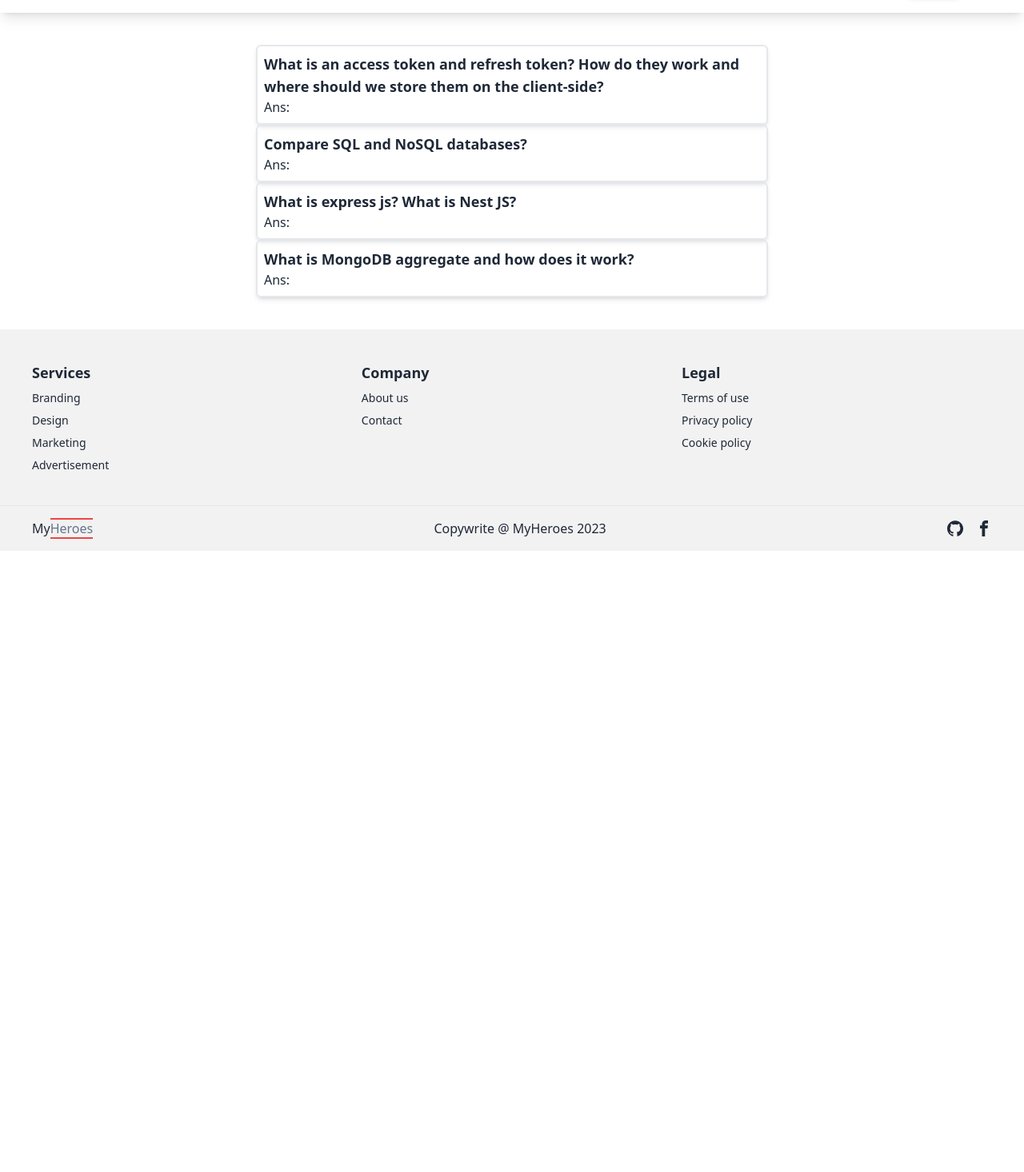
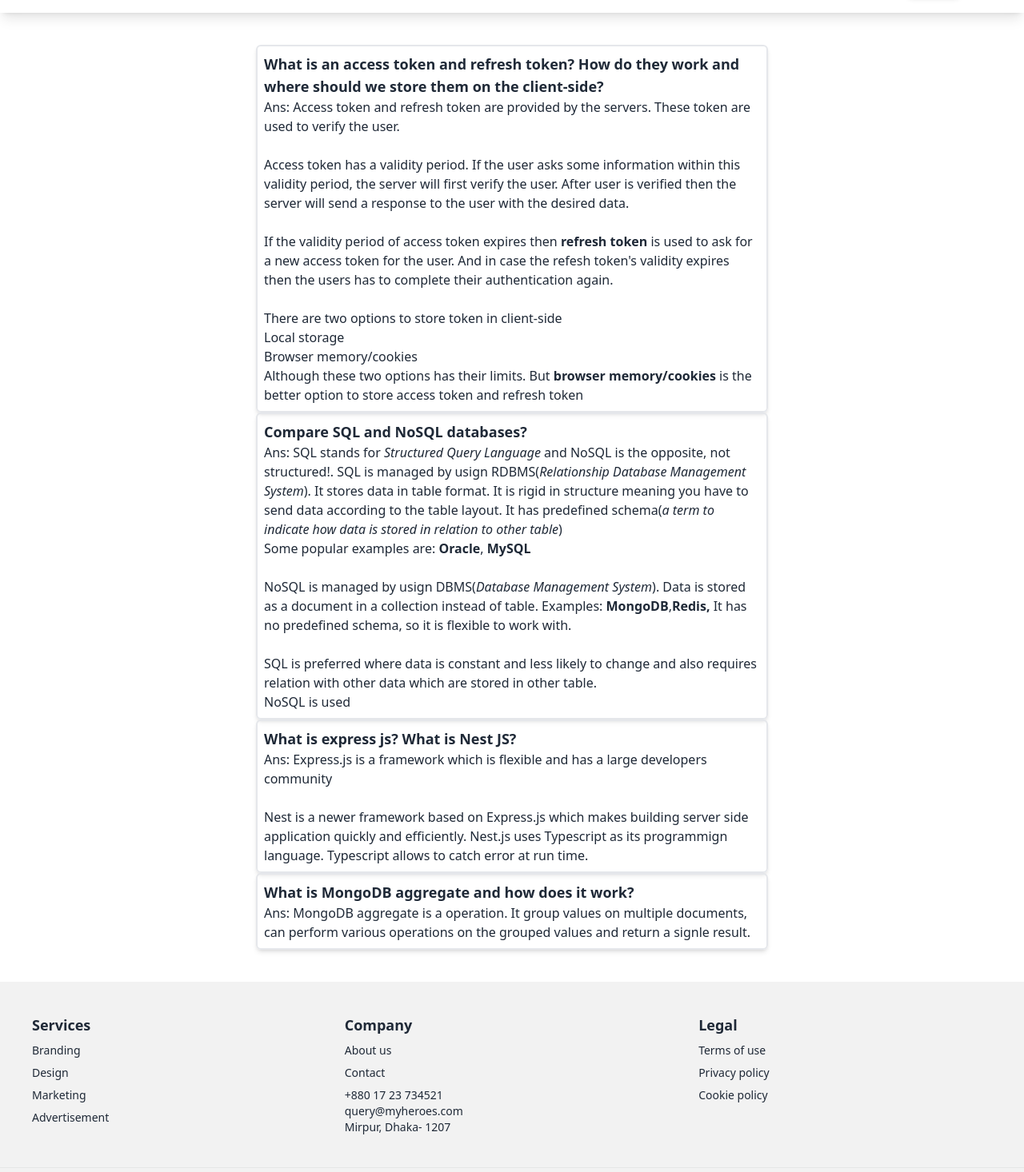
Before and after one commit to rezwan563/my-heroes-client, a React app: page /blog in a window 1280 px wide. Shown: the part 64-1530 px from the top of the page at 80% size. Before the commit the page ends 800 px from the top, so only its background shows below. Built offline with nearby package versions, Linux system fonts and the light colour scheme; no server answers; the HTML template or start-up script is replaced by a standard one.

Commit message:
Answered blogs questions

```diff
--- /dev/null
+++ b/src/pages/About/About.jsx
@@ -0,0 +1,37 @@
+import React from 'react';
+import { tabTitle } from '../Shared/UseDocumentTitle/GeneralFunctions';
+
+const About = () => {
+    tabTitle('About - MyHeroes')
+    return (
+        <div className='w-full mx-2 md:w-4/5 md:mx-auto my-5 md:my-16'>
+            <p className='text-2xl md:text-5xl pb-2 md:pb-5'>About us</p>
+            <p>
+
+Welcome to MyHeroes, your premier online toy store dedicated to igniting the heroic spirit in children everywhere! We are a passionate team of toy enthusiasts committed to providing a world of imagination, adventure, and endless play possibilities. At MyHeroes, we believe that toys have the power to inspire bravery, foster creativity, and empower children to become their own heroes.<br></br><br></br>
+
+<span className="font-semibold text-2xl">Our Mission</span><br></br>
+Our mission is to offer a carefully curated selection of high-quality toys that celebrate the heroic qualities within every child. From action figures and playsets to costumes and accessories, we aim to provide a diverse range of products that encourage imaginative play, social interaction, and the development of essential skills.<br></br><br></br>
+
+<span className="font-semibold text-2xl">Unleash Your Heroic Potential</span><br></br>
+At MyHeroes, we believe that every child has the potential to be a hero. Whether it's saving the day as a courageous knight, solving mysteries as a brilliant detective, or exploring new frontiers as an intrepid space explorer, our toys are designed to unlock the power of imagination and unleash your child's heroic spirit.<br></br><br></br>
+
+<span className="font-semibold text-2xl">Exceptional Toy Selection</span><br></br>
+We take great pride in curating a collection of toys from renowned brands that prioritize quality, safety, and educational value. Our team carefully evaluates each product to ensure it meets the highest standards of durability, functionality, and child-friendly design. From classic favorites to the latest innovations, we strive to offer a comprehensive selection that caters to diverse interests and age ranges.<br></br><br></br>
+
+<span className="font-semibold text-2xl">A Seamless Shopping Experience</span><br></br>
+We understand the importance of a seamless shopping experience, and we're committed to making your journey with us as enjoyable as possible. Our user-friendly website allows you to easily browse and explore our extensive toy catalog. Each product page features detailed descriptions, images, and customer reviews to help you make informed decisions. Our dedicated customer support team is also available to assist you with any questions or concerns you may have.<br></br><br></br>
+
+<span className="font-semibold text-2xl">Safety First, Always</span><br></br>
+The safety of your child is of utmost importance to us. We strictly adhere to the highest safety standards and regulations when selecting and offering toys in our store. We carefully vet each product for potential hazards, ensuring that they are free from harmful materials and designed with child safety in mind.<br></br><br></br>
+
+<span className="font-semibold text-2xl">Join the MyHeroes Community</span><br></br>
+We invite you to join the MyHeroes community and embark on an exciting adventure with us. Whether you're a parent, a grandparent, or a gift-giver searching for that special toy, we're here to help you find the perfect hero-inspired plaything. Together, let's inspire bravery, fuel imagination, and celebrate the hero within every child.
+
+Unleash the power of play with MyHeroes - where every child can be a hero!</p>
+
+        </div>
+    );
+};
+
+export default About;
--- a/src/pages/Alltoys/AllToys.jsx
+++ b/src/pages/Alltoys/AllToys.jsx
@@ -2,10 +2,12 @@ import React, { useEffect, useState } from "react";
 import { Link, useLoaderData } from "react-router-dom";
 import AllToyRow from "./AllToyRow";
 import { tabTitle } from "../Shared/UseDocumentTitle/GeneralFunctions";
+import MyToys from "../MyToys/MyToys/MyToys";
 
 const AllToys = () => {
   tabTitle('All Toys - MyHeroes')
   const [searchItem, setSearchItem] = useState('')
+  const showAllToys = useLoaderData()
   const [allToys, setAllToys] = useState(useLoaderData())
   const [isSearch, setIsSearch] = useState(false)
 
--- a/src/pages/Blog/Blog.jsx
+++ b/src/pages/Blog/Blog.jsx
@@ -8,19 +8,21 @@ const Blog = () => {
         <div className='my-10'>
             <div className='md:w-1/2 mx-2 md:mx-auto border-2 shadow-md rounded-md p-2'>
                 <p className='text-lg font-bold'>What is an access token and refresh token? How do they work and where should we store them on the client-side?</p>
-                <p>Ans: </p>
+                <p>Ans: Access token and refresh token are provided by the servers. These token are used to verify the user. <br /> <br></br>Access token has a validity period. If the user asks some information within this validity period, the server will first verify the user. After user is verified then the server will send a response to the user with the desired data. <br /><br></br> If the validity period of access token expires then <b>refresh token</b> is used to ask for a new access token for the user. And in case the refesh token's validity expires then the users has to complete  their authentication again.</p><br></br>There are two options to store token in client-side <ul><li>Local storage</li><li>Browser memory/cookies</li></ul>
+                Although these two options has their limits. But <b>browser memory/cookies</b> is the better option to store access token and refresh token
             </div>
             <div className='md:w-1/2 mx-2 md:mx-auto border-2 shadow-md rounded-md p-2'>
                 <p className='text-lg font-bold'>Compare SQL and NoSQL databases?</p>
-                <p>Ans: </p>
+                <p>Ans: SQL stands for <i>Structured Query Language</i> and NoSQL is the opposite, not structured!. SQL is managed by usign  RDBMS(<i>Relationship Database Management System</i>). It stores data in table format. It is rigid in structure meaning you have to send data according to the table layout. It has predefined schema(<i>a term to indicate how data is stored in relation to other table</i>)</p>
+                Some popular examples are: <b>Oracle</b>, <b>MySQL</b><br /><br />NoSQL is managed by usign DBMS(<i>Database Management System</i>). Data is stored as a document in a collection instead of table. Examples: <b>MongoDB</b>,<b>Redis,</b><b></b> It has no predefined schema, so it is flexible to work with.<br/><br />SQL is preferred where data is constant and less likely to change and also requires relation with other data which are stored in other table. <br></br>NoSQL is used
             </div>
             <div className='md:w-1/2 mx-2 md:mx-auto border-2 shadow-md rounded-md p-2'>
                 <p className='text-lg font-bold'>What is express js? What is Nest JS?</p>
-                <p>Ans: </p>
+                <p>Ans: Express.js is a framework which is flexible and has a large developers community<br /><br />Nest is a newer framework based on Express.js which makes building server side application quickly and efficiently. Nest.js uses Typescript as its programmign language. Typescript allows to catch error at run time.</p>
             </div>
             <div className='md:w-1/2 mx-2 md:mx-auto border-2 shadow-md rounded-md p-2'>
                 <p className='text-lg font-bold'>What is MongoDB aggregate and how does it work?</p>
-                <p>Ans: </p>
+                <p>Ans: MongoDB aggregate is a operation. It group values  on multiple documents, can perform various operations on the grouped values and return a signle result.</p>
             </div>
         </div>
     );
--- a/src/pages/MyToys/MyToys/MyToys.jsx
+++ b/src/pages/MyToys/MyToys/MyToys.jsx
@@ -1,6 +1,4 @@
 import React, { useContext, useEffect, useState } from "react";
-import { FiEdit, FiTrash2 } from "react-icons/fi";
-import { ToastContainer, toast } from "react-toastify";
 import "react-toastify/dist/ReactToastify.css";
 import Swal from "sweetalert2";
 import MyToysRow from "../MyToysRow/MyToysRow";
--- a/src/pages/Shared/WebFooter/WebFooter.jsx
+++ b/src/pages/Shared/WebFooter/WebFooter.jsx
@@ -76,7 +76,7 @@ const WebFooter = () => {
         <div>
           <span className="font-bold text-lg">Company</span>
           <Link to='/about_us' className="link link-hover">About us</Link>
-          <Link to='/contact_us' className="link link-hover">Contact</Link>
+          <Link to='/contact_us' className="link link-hover">Contact</Link> <span> +880 17 23 734521 <br /> query@myheroes.com <br /> Mirpur, Dhaka- 1207</span>
         </div>
         <div>
           <span className="font-bold text-lg">Legal</span>
--- a/src/routes/Routes.jsx
+++ b/src/routes/Routes.jsx
@@ -11,6 +11,7 @@ import MyToys from "../pages/MyToys/MyToys/MyToys";
 import PrivateRoute from "../pages/provider/PrivateRoute";
 import SingleToyDetails from "../pages/SingleToyDetails/SingleToyDetails";
 import UpdateToy from "../pages/UpdateToy/UpdateToy";
+import About from "../pages/About/About";
 
 const router = createBrowserRouter([
     {
@@ -55,6 +56,10 @@ const router = createBrowserRouter([
           path:'/update_toy/:id',
           element: <PrivateRoute><UpdateToy></UpdateToy></PrivateRoute>,
           loader: ({params}) => fetch(`http://localhost:5000/all_toys/${params.id}`)
+        },
+        {
+          path: '/about_us',
+          element: <About></About>
         }
 
       ],
```
